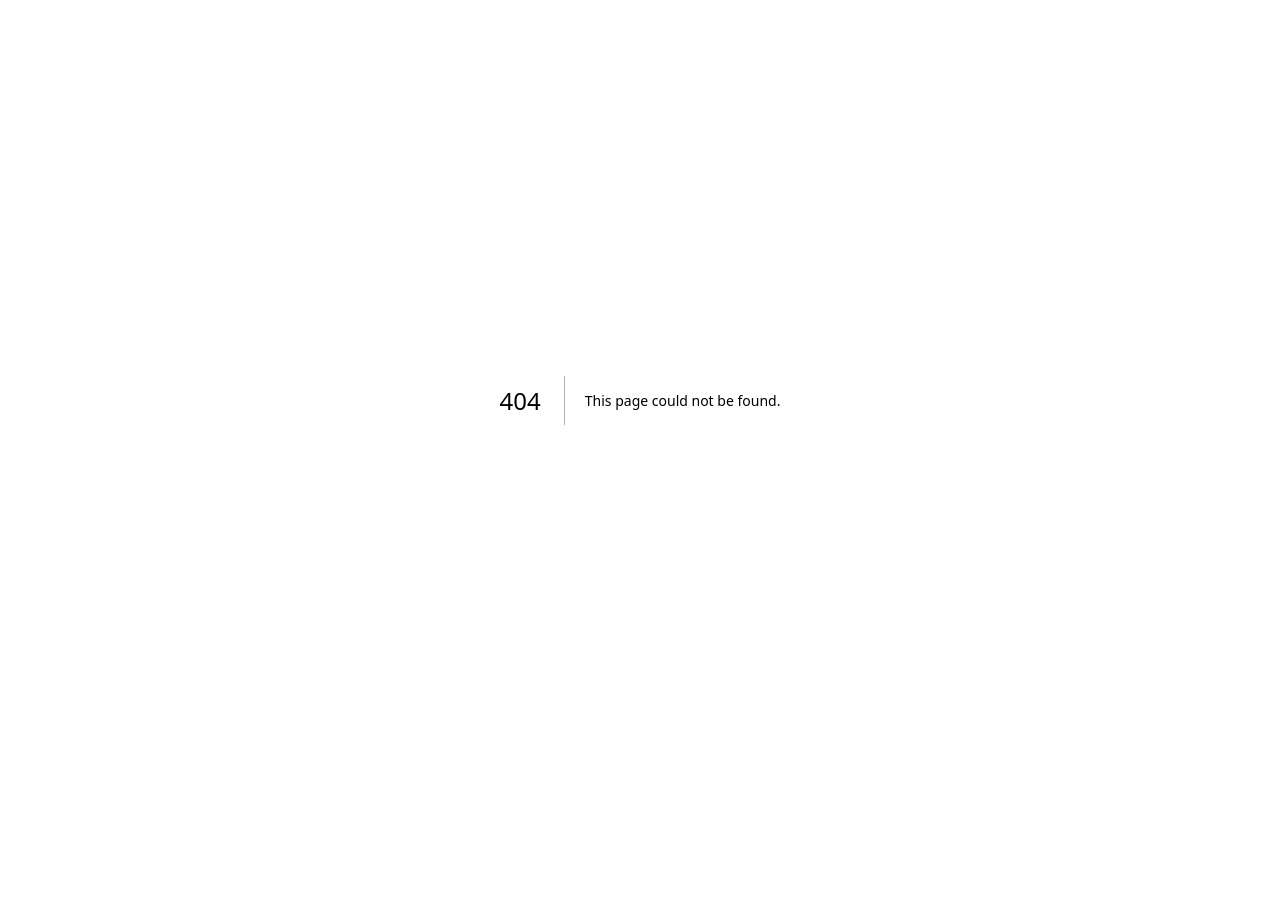
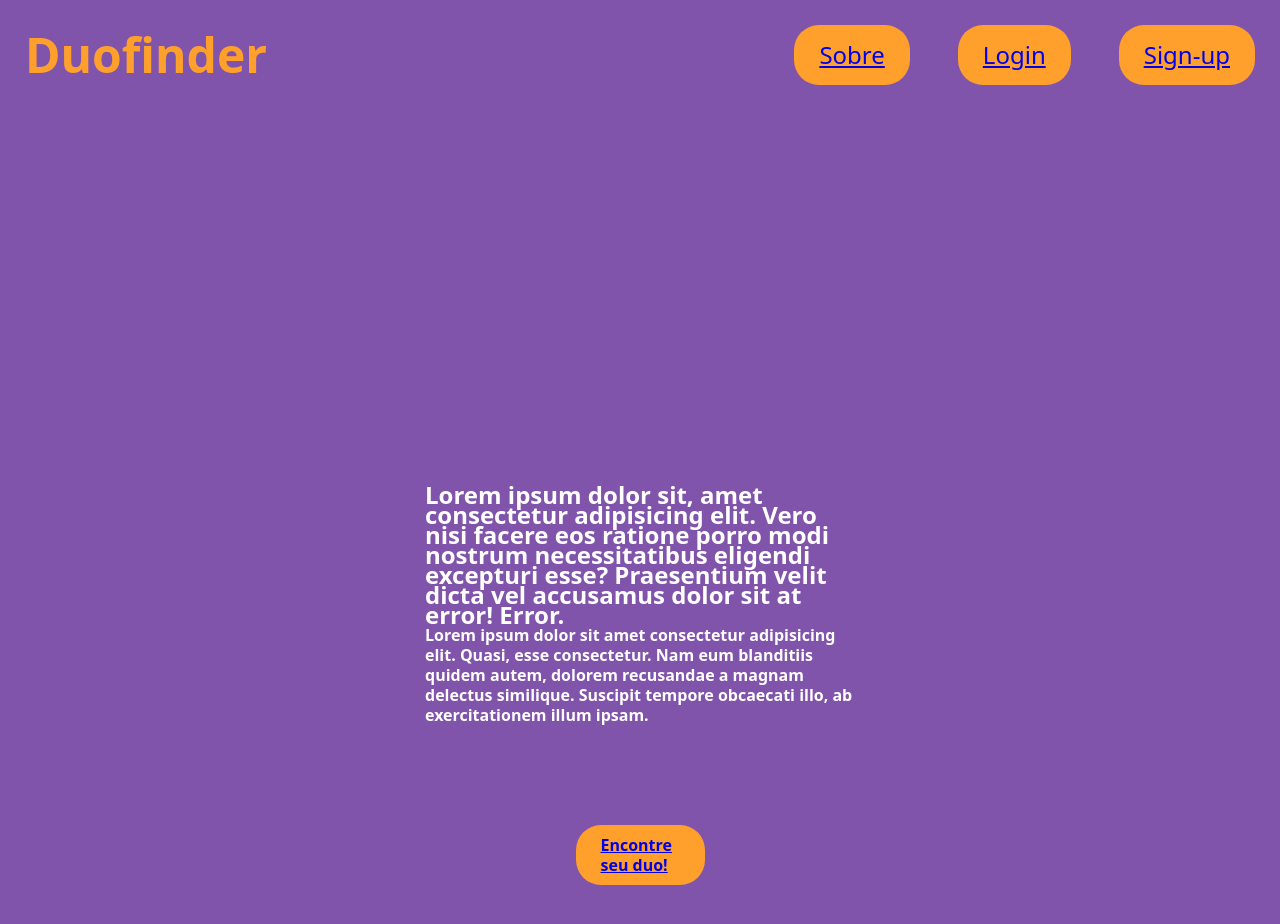
Before and after one commit to duofinder/frontend, a Next.js app: page /home in a window 1280 px wide. Before the commit this address had no page. Shown: the top 924 px of the page. Before the commit the page ends 800 px from the top, so only its background shows below. Built offline with nearby package versions, Linux system fonts and the light colour scheme.

Commit message:
feat-home-page

```diff
--- a/src/pages/_app.tsx
+++ b/src/pages/_app.tsx
@@ -1,6 +1,7 @@
 import '../styles/login-page.scss'
 import '../styles/globals.scss'
 import '../styles/signup-page.scss'
+import '../styles/home-page.scss'
 import type { AppProps } from 'next/app'
 
 export default function App({ Component, pageProps }: AppProps) {
--- /dev/null
+++ b/src/pages/home/index.tsx
@@ -0,0 +1,48 @@
+import Link from 'next/link'
+
+function Home() {
+  return (
+
+    <main className='home-page'>
+        <header className='header'>
+            <h1 className='title'>Duofinder</h1>
+        <ul className='links'>
+              <li className='list'>
+                <Link href="/about">Sobre</Link>
+              </li>
+              <li className='list'>
+                <Link href="/login">Login</Link>
+              </li>
+              <li className='list'>
+              <Link href="/signup">Sign-up</Link>
+              </li>
+        </ul>
+        </header>
+
+        <section className='content'>
+            <div className="h2">
+                <h2>Lorem ipsum dolor sit, amet consectetur adipisicing elit. Vero nisi facere eos ratione porro modi nostrum necessitatibus eligendi excepturi esse? Praesentium velit dicta vel accusamus dolor sit at error! Error.</h2>
+            </div>
+            <div className="description">
+                <p>
+                Lorem ipsum dolor sit amet consectetur adipisicing elit. Quasi, esse consectetur. Nam eum blanditiis quidem autem, dolorem recusandae a magnam delectus similique. Suscipit tempore obcaecati illo, ab exercitationem illum ipsam.
+                </p>
+
+            </div>
+
+            <div className="button">
+            <Link className='duo' href="/login">Encontre seu duo!</Link>
+            </div>
+
+
+
+        </section>
+
+
+
+
+    </main>
+  )
+}
+
+export default Home
--- /dev/null
+++ b/src/styles/home-page.scss
@@ -0,0 +1,73 @@
+.home-page{
+    padding: 25px;
+    min-height: 100vh;
+    background-color: #8154ab;
+
+
+
+
+}
+
+.header{
+
+    color: #ffa02c;
+    display: flex;
+    justify-content: space-between;
+    align-items: center;
+    font-size: 1.5rem;
+    line-height: 2.5rem;
+
+
+
+    .links{
+
+        display: flex;
+        justify-content: space-between;
+        gap: 48px;
+        list-style: none;
+
+
+    .list{
+        border: 15px;
+        padding: 10px 25px 10px 25px;
+        border-radius: 25px;
+        background-color: #ffa02c;
+
+
+
+    }
+
+
+
+
+    }
+
+
+
+}
+
+.content{
+display: flex;
+flex-direction: column;
+align-items: center;
+padding: 400px;
+font-weight: 600;
+color: rgb(255, 255, 255);
+line-height: 1.25rem;
+
+
+.button{
+    margin-top: 100px;
+    width: 30%;
+    padding: 10px 25px 10px 25px;
+    border-radius: 25px;
+    background-color: #ffa02c;
+
+    .duo {
+        display: flex;
+        justify-content: center;
+    }
+
+}
+
+}
```
